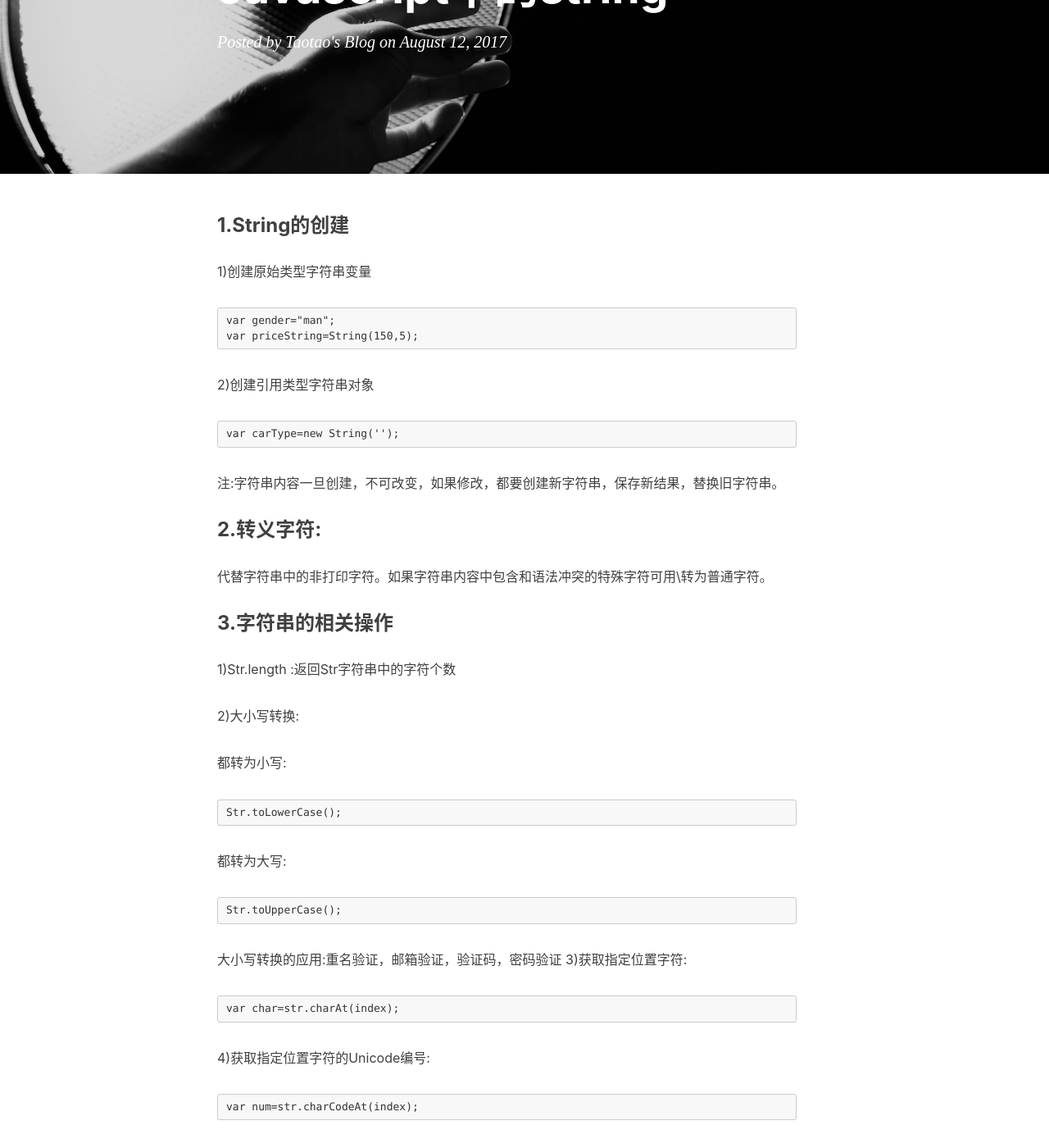
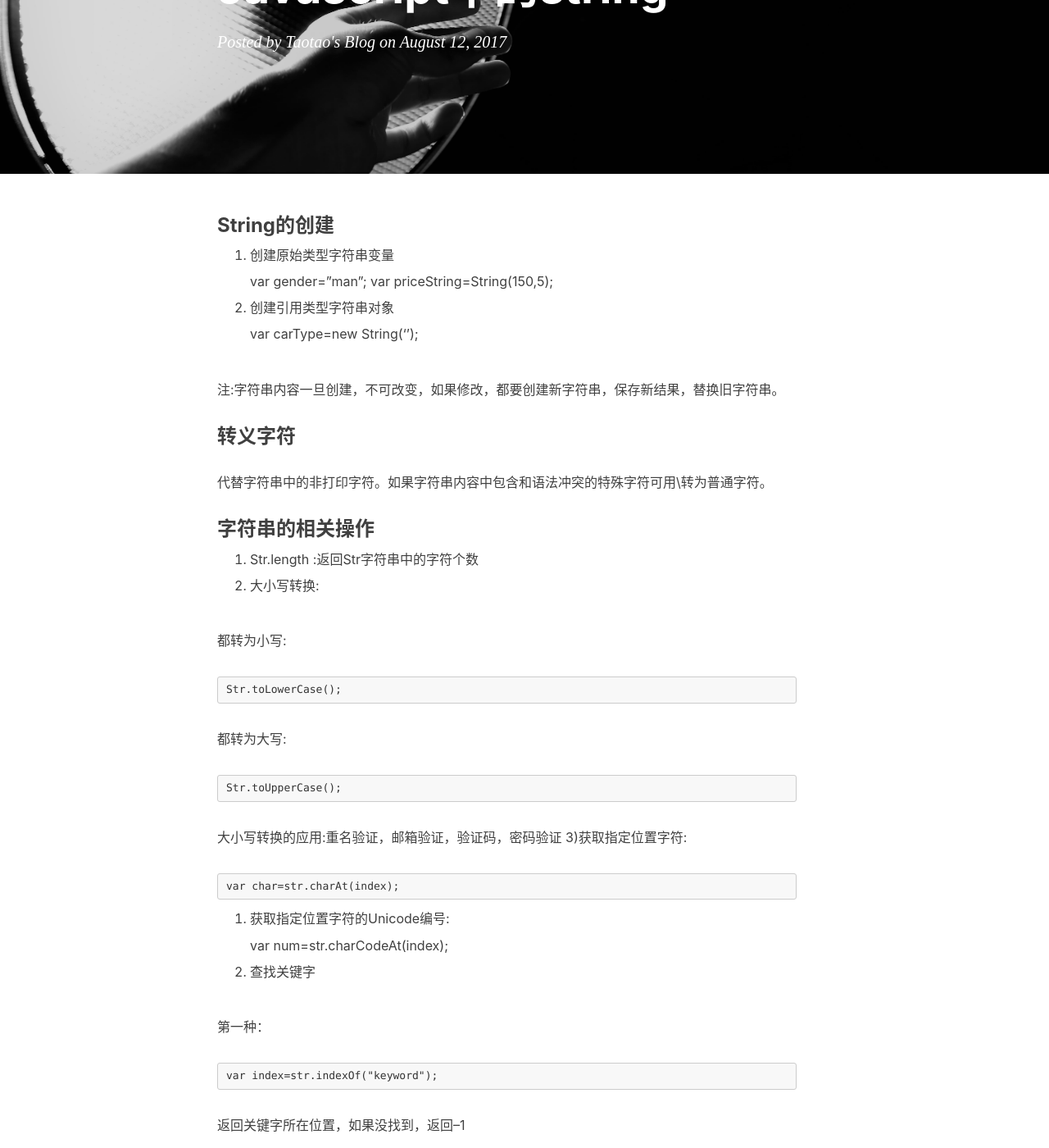
Before and after one commit to Xutaotaotao/Xutaotaotao.github.io, a Jekyll site: the page built from _posts/2017-8-12-JavaScript中的string.markdown, in a window 1280 px wide and 1400 px high, scrolled down 211 px. Shown: the whole window at 82% size. Built offline with Jekyll 4.4.1, drawn with Linux system fonts in a browser that asks for light colours; our own code applies the rules of GitHub Pages for plain Markdown files; comment, search, counter and statistics services are not loaded; some of the changed text lies outside the part shown.

Commit message:
Signed-off-by: xutaotaotao <xutaotao1108@outlook.com>

```diff
--- a/_posts/2017-8-12-JavaScript中的string.markdown
+++ b/_posts/2017-8-12-JavaScript中的string.markdown
@@ -1,23 +1,23 @@
-### 1.String的创建
-1)创建原始类型字符串变量
+### String的创建 ###
+1. 创建原始类型字符串变量
 
     var gender="man";
     var priceString=String(150,5);
 
-2)创建引用类型字符串对象
+2. 创建引用类型字符串对象
 
     var carType=new String('');
 
 注:字符串内容一旦创建，不可改变，如果修改，都要创建新字符串，保存新结果，替换旧字符串。
 
-### 2.转义字符:
+### 转义字符 ###
 代替字符串中的非打印字符。如果字符串内容中包含和语法冲突的特殊字符可用\转为普通字符。
 
-### 3.字符串的相关操作
+### 字符串的相关操作 ###
 
-1)Str.length :返回Str字符串中的字符个数
+1. Str.length :返回Str字符串中的字符个数
 
-2)大小写转换:
+2. 大小写转换:
 
 都转为小写:
 
```
Also changed, not shown: other parts of _posts/2017-8-12-JavaScript中的string.markdown (+6 -6 lines).
